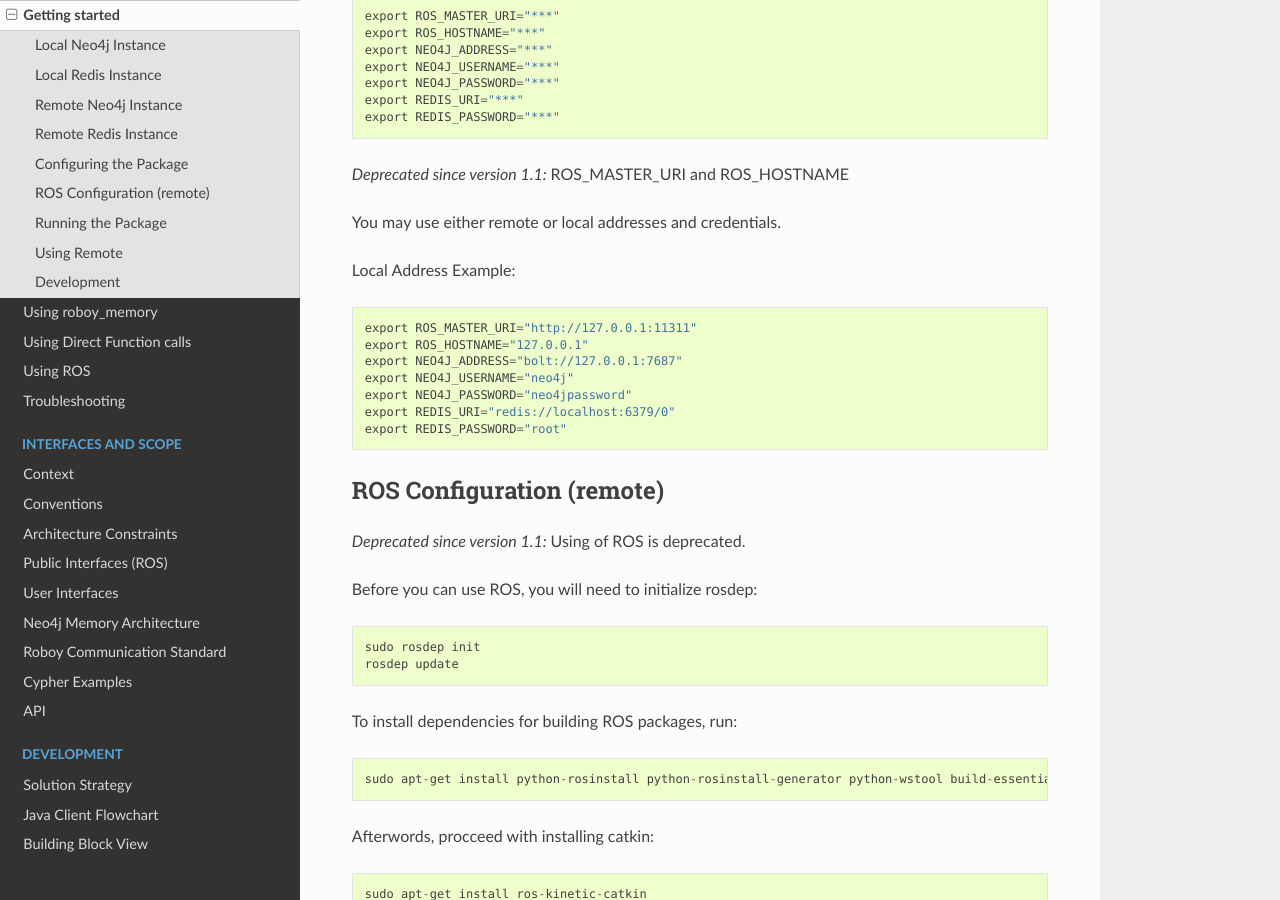
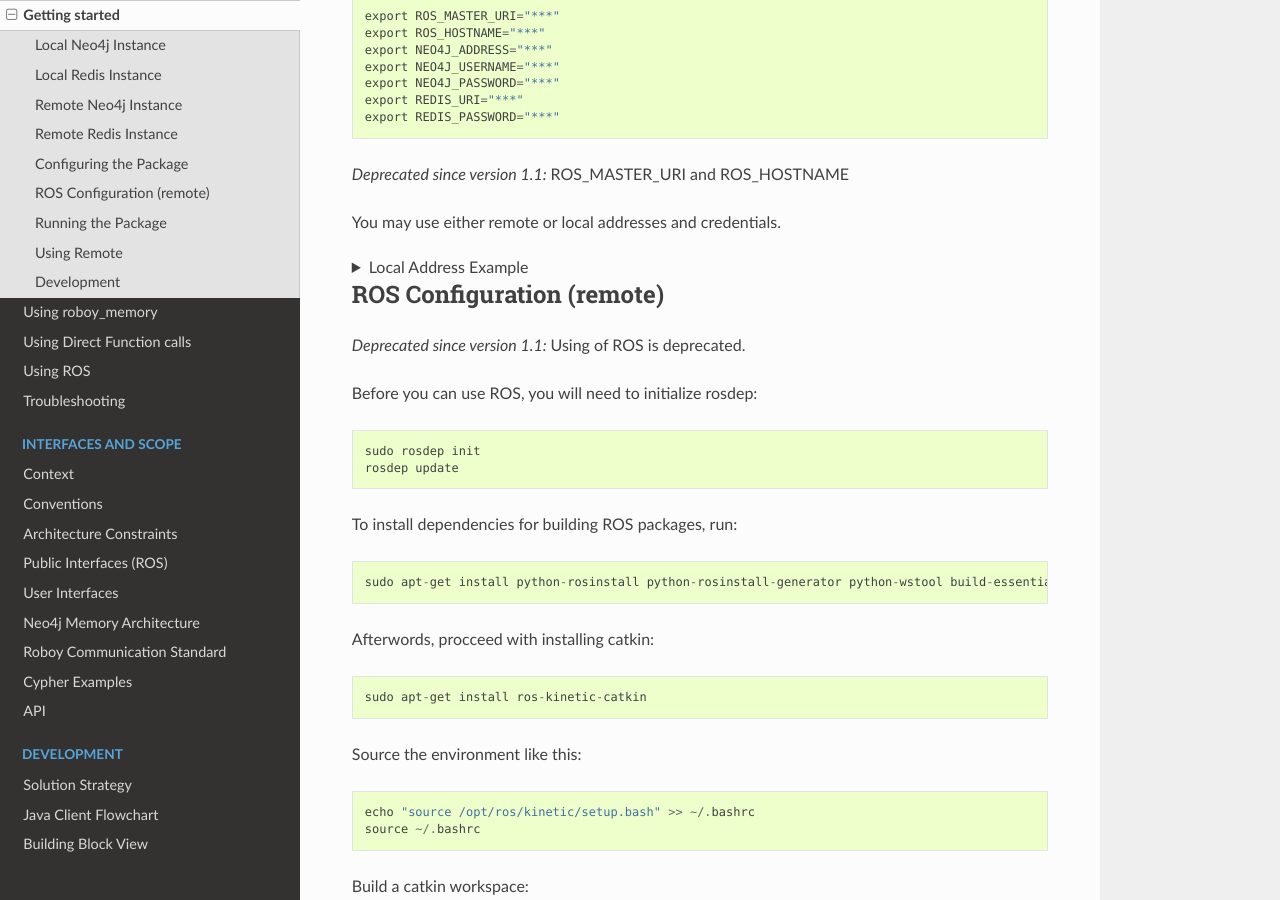
Before and after one commit to Roboy/memory, a Sphinx documentation site: the page built from docs/Usage/1_getting_started.rst, in a window 1280 px wide and 900 px high, scrolled down 3224 px. Built offline with Sphinx 7.4.7 and the Read the Docs theme 2.0.0, drawn with Linux system fonts in a browser that asks for light colours.

Commit message:
[Docs] Details

```diff
--- a/docs/Usage/1_getting_started.rst
+++ b/docs/Usage/1_getting_started.rst
@@ -140,16 +140,20 @@ and append the next lines with the information specified for you::
 
 You may use either remote or local addresses and credentials.
 
-Local Address Example::
+.. raw:: html
 
-	export ROS_MASTER_URI="http://127.0.0.1:11311"
-	export ROS_HOSTNAME="127.0.0.1"
-	export NEO4J_ADDRESS="bolt://127.0.0.1:7687"
-	export NEO4J_USERNAME="neo4j"
-	export NEO4J_PASSWORD="neo4jpassword"
-	export REDIS_URI="redis://localhost:6379/0"
-	export REDIS_PASSWORD="root"
-
+    <details>
+    <summary>Local Address Example</summary>
+    <p>
+        export ROS_MASTER_URI="http://127.0.0.1:11311" <br>
+        export ROS_HOSTNAME="127.0.0.1" <br>
+        export NEO4J_ADDRESS="bolt://127.0.0.1:7687" <br>
+        export NEO4J_USERNAME="neo4j" <br>
+        export NEO4J_PASSWORD="neo4jpassword" <br>
+        export REDIS_URI="redis://localhost:6379/0" <br>
+        export REDIS_PASSWORD="root"  <br>
+    </p>
+    </details>
 
 ROS Configuration (remote)
 ---------------------------------------------------
```
